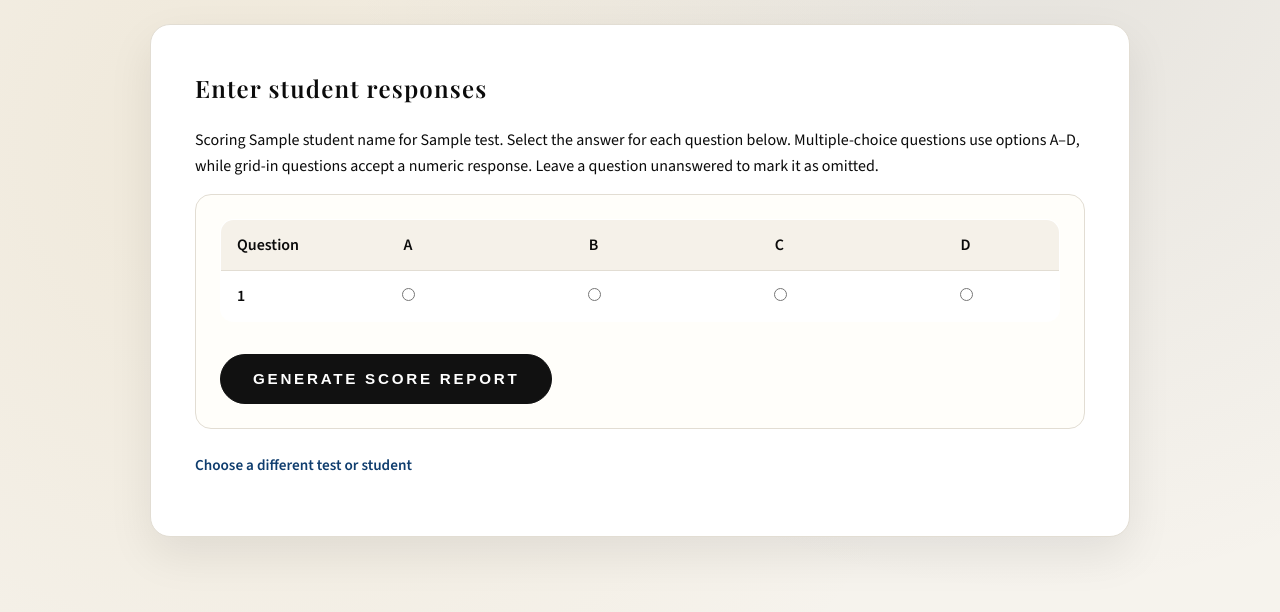
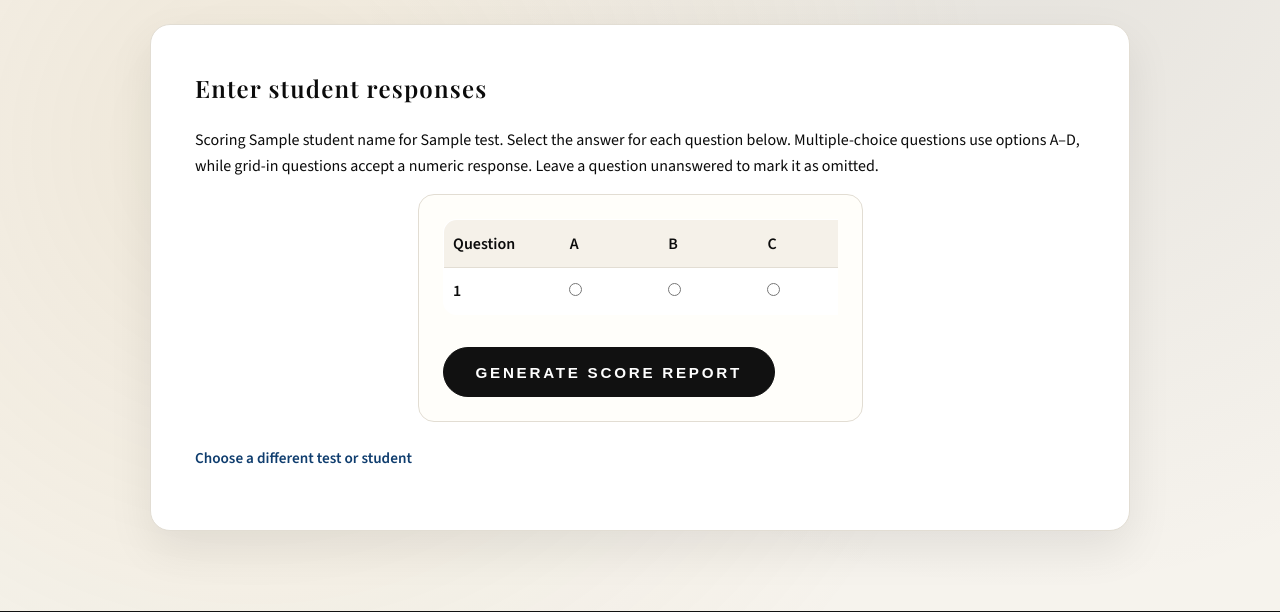
Before and after one commit to budmaash/Web-App, a Flask app: template templates/entry.html in a window 1280 px wide. Shown: the part 75-687 px from the top of the page. Run offline with Flask 3, Linux system fonts and the light colour scheme; the template is opened without the code that fills it: most values are stand-ins (such as "Sample title", 1, 10 or a date in 2020); some libraries are stand-ins or nearby versions.

Commit message:
narrowed the entry form

```diff
--- a/app.py
+++ b/app.py
@@ -23,7 +23,7 @@ DB_CONFIG = {
     "port": int(os.environ.get("SAT_DB_PORT", "5432")),
     "user": os.environ.get("SAT_DB_USER", "postgres"),
     "password": os.environ.get("SAT_DB_PASSWORD", "3rdtrail"),
-    "dbname": os.environ.get("SAT_DB_NAME", "sat_database"),
+    "dbname": os.environ.get("SAT_DB_NAME", "SAT_Database"),
 }
 DB_ENABLED = os.environ.get("SAT_DB_ENABLED", "1") not in {"0", "false", "False"}
 
--- a/static/styles.css
+++ b/static/styles.css
@@ -286,6 +286,14 @@ button:active,
   background: #fffefa;
 }
 
+@media (min-width: 1100px) {
+  .answer-form {
+    width: 50%;
+    margin-left: auto;
+    margin-right: auto;
+  }
+}
+
 .table-wrapper {
   overflow-x: auto;
 }
@@ -293,7 +301,7 @@ button:active,
 table {
   width: 100%;
   border-collapse: collapse;
-  min-width: 620px;
+  min-width: 480px;
   background: #fff;
   border-radius: 0.85rem;
   overflow: hidden;
@@ -311,6 +319,11 @@ table td {
   text-align: left;
 }
 
+.answer-table th,
+.answer-table td {
+  padding: 0.65rem 0.6rem;
+}
+
 .answer-table th:first-child {
   width: 1%;
   white-space: nowrap;
@@ -319,6 +332,12 @@ table td {
 .answer-table .choice-heading,
 .answer-table .choice-cell {
   text-align: center;
+  padding-left: 0.35rem;
+  padding-right: 0.35rem;
+}
+
+.answer-table .free-response-cell {
+  padding: 0.75rem 1rem;
 }
 
 .free-response-input {
```
